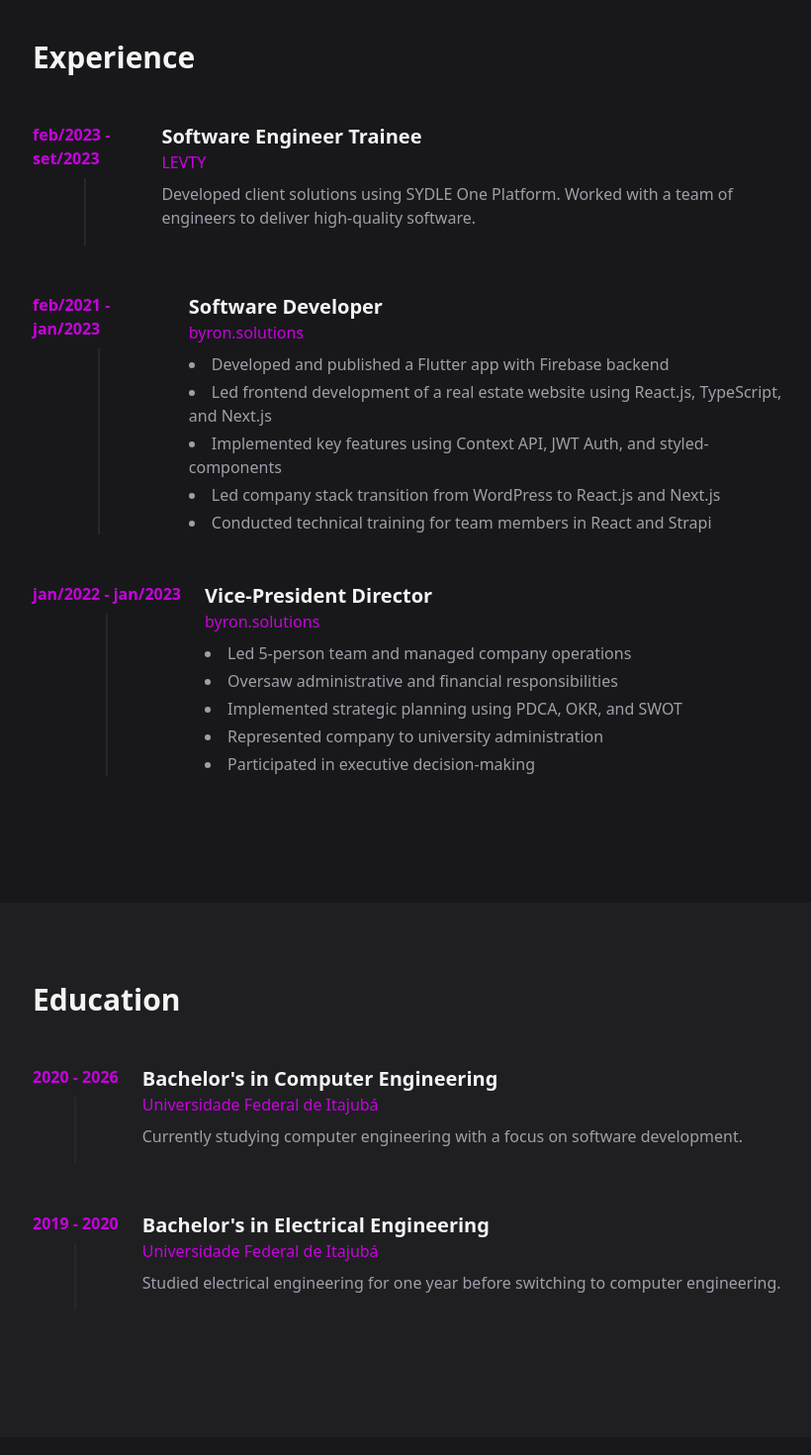
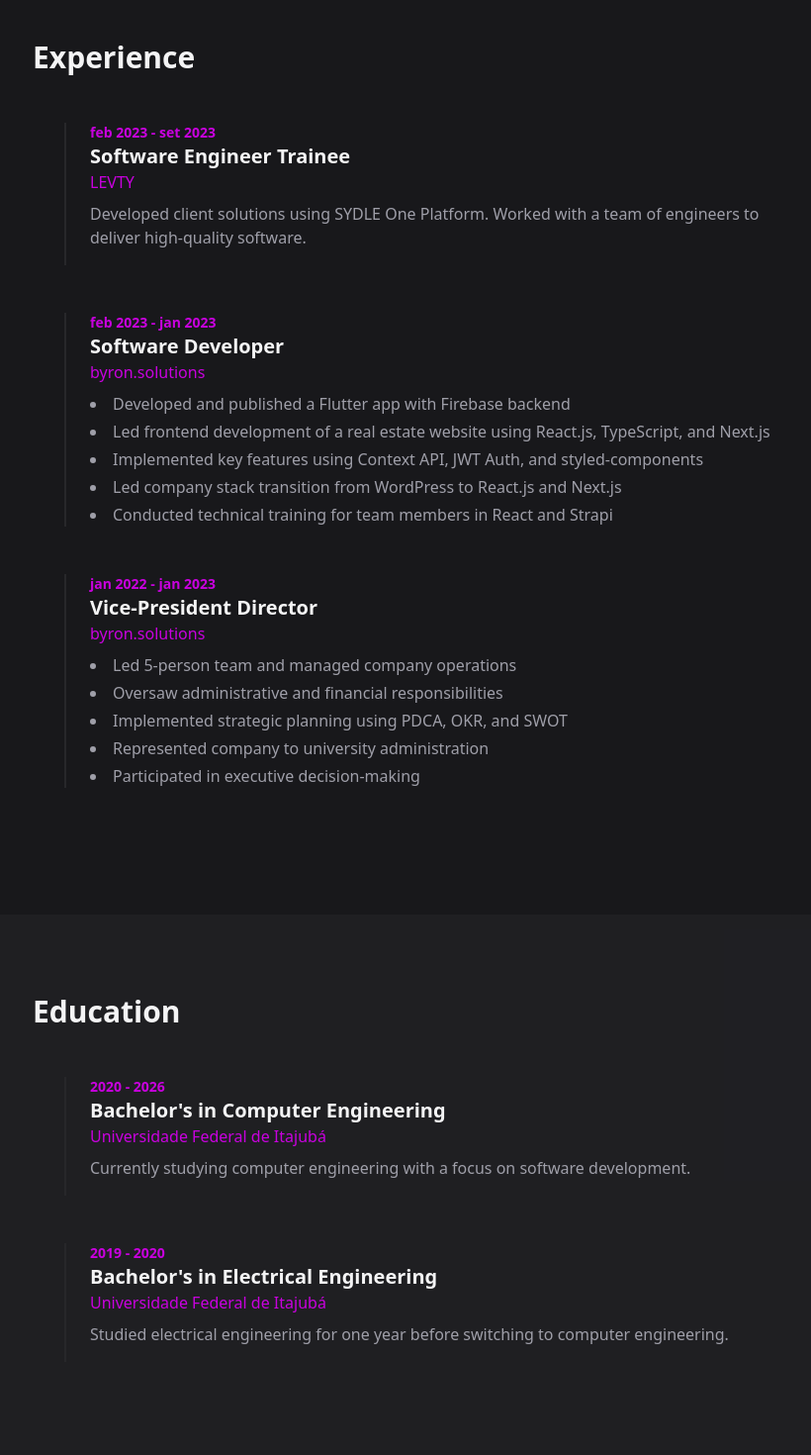
Before and after one commit to fabioavf/portfolio, a React (Vite) app: page / in a window 1280 px wide. Shown: the part 840-2310 px from the top of the page at 99% size, without its empty margins (31-851 px from the left). Built offline with nearby package versions, Linux system fonts and the light colour scheme.

Commit message:
update TimelineItem to have better dates

```diff
--- a/src/App.tsx
+++ b/src/App.tsx
@@ -45,8 +45,8 @@
             transition={{ duration: 1, delay: 0.75 }}
             className='text-xl text-zinc-400 max-w-xl mb-8'
           >
-                        I'm a full-stack developer based in Brazil. I specialize in building web applications with
-                        modern technologies.
+            I'm a full-stack developer based in Brazil. I specialize in building web applications with modern
+            technologies.
           </motion.p>
           <motion.button
             initial={{ opacity: 0 }}
@@ -66,13 +66,15 @@
           <h2 className='text-3xl font-bold mb-12'>Experience</h2>
           <div className='max-w-3xl'>
             <TimelineItem
-                            year='feb/2023 - set/2023'
+              from='feb 2023'
+              to='set 2023'
               title='Software Engineer Trainee'
               subtitle='LEVTY'
               description='Developed client solutions using SYDLE One Platform. Worked with a team of engineers to deliver high-quality software.'
             />
             <TimelineItem
-                            year='feb/2021 - jan/2023'
+              from='feb 2023'
+              to='jan 2023'
               title='Software Developer'
               subtitle='byron.solutions'
               description=''
@@ -85,7 +87,8 @@
               ]}
             />
             <TimelineItem
-                            year='jan/2022 - jan/2023'
+              from='jan 2022'
+              to='jan 2023'
               title='Vice-President Director'
               subtitle='byron.solutions'
               description=''
@@ -107,13 +110,15 @@
           <h2 className='text-3xl font-bold mb-12'>Education</h2>
           <div className='max-w-3xl'>
             <TimelineItem
-                            year='2020 - 2026'
+              from='2020'
+              to='2026'
               title="Bachelor's in Computer Engineering"
               subtitle='Universidade Federal de Itajubá'
               description='Currently studying computer engineering with a focus on software development.'
             />
             <TimelineItem
-                            year='2019 - 2020'
+              from='2019'
+              to='2020'
               title="Bachelor's in Electrical Engineering"
               subtitle='Universidade Federal de Itajubá'
               description='Studied electrical engineering for one year before switching to computer engineering.'
@@ -128,10 +133,7 @@
           <h2 className='text-3xl font-bold mb-12'>Featured Projects</h2>
           <div className='grid md:grid-cols-2 gap-8'>
             {[1, 2, 3, 4].map((item) => (
-                            <div
-                                key={item}
-                                className='bg-zinc-800 rounded-lg p-6 h-64 hover:bg-zinc-700 transition-colors'
-                            >
+              <div key={item} className='bg-zinc-800 rounded-lg p-6 h-64 hover:bg-zinc-700 transition-colors'>
                 <div className='h-full flex flex-col justify-between'>
                   <h3 className='text-xl font-semibold'>Project {item}</h3>
                   <div className='text-zinc-400'>Project description placeholder</div>
--- a/src/components/TimelineItem.tsx
+++ b/src/components/TimelineItem.tsx
@@ -1,14 +1,15 @@
 import { motion } from 'framer-motion';
 
 interface TimelineItemProps {
-    year: string;
+  from: string;
+  to: string;
   title: string;
   subtitle: string;
   description: string;
   descriptionList?: string[];
 }
 
-export const TimelineItem = ({ year, title, subtitle, description, descriptionList }: TimelineItemProps) => {
+export const TimelineItem = ({ title, subtitle, description, descriptionList, from, to }: TimelineItemProps) => {
   return (
     <motion.div
       className='flex gap-6 mb-12'
@@ -18,10 +19,12 @@
       transition={{ duration: 0.5 }}
     >
       <div className='flex flex-col items-center'>
-                <div className='text-fuchsia-600 font-bold'>{year}</div>
-                <div className='w-[2px] h-full bg-zinc-800 mt-2'></div>
+        <div className='w-[2px] h-full bg-zinc-800 ml-8'></div>
       </div>
       <div>
+        <div className='flex items-end text-sm text-fuchsia-600 font-bold'>
+          {from} - {to}
+        </div>
         <h3 className='text-xl font-bold'>{title}</h3>
         <div className='text-fuchsia-600 mb-2'>{subtitle}</div>
         {description && <p className='text-zinc-400 mb-4'>{description}</p>}
```
Also changed, not shown: 1 other file (tests, documents, lock files or other folders). Lines whose indentation alone changed are shown as unchanged.
